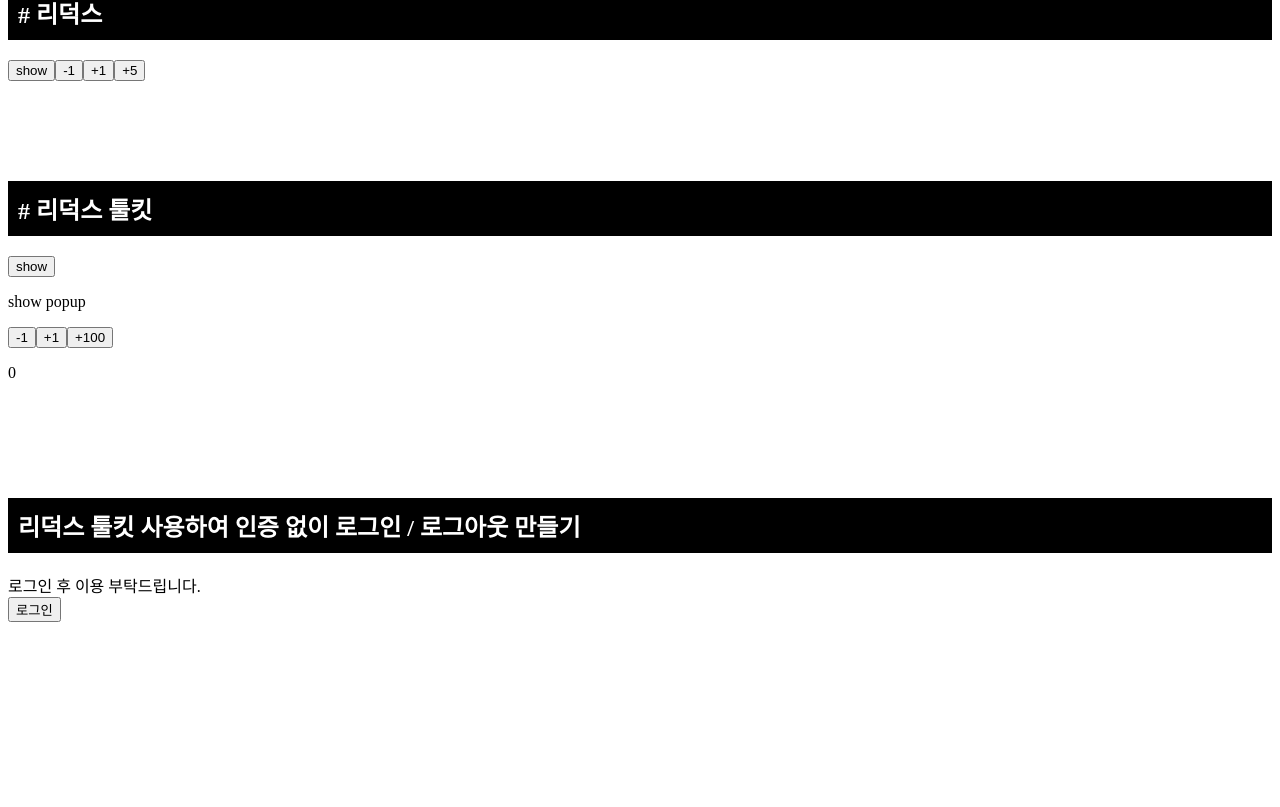
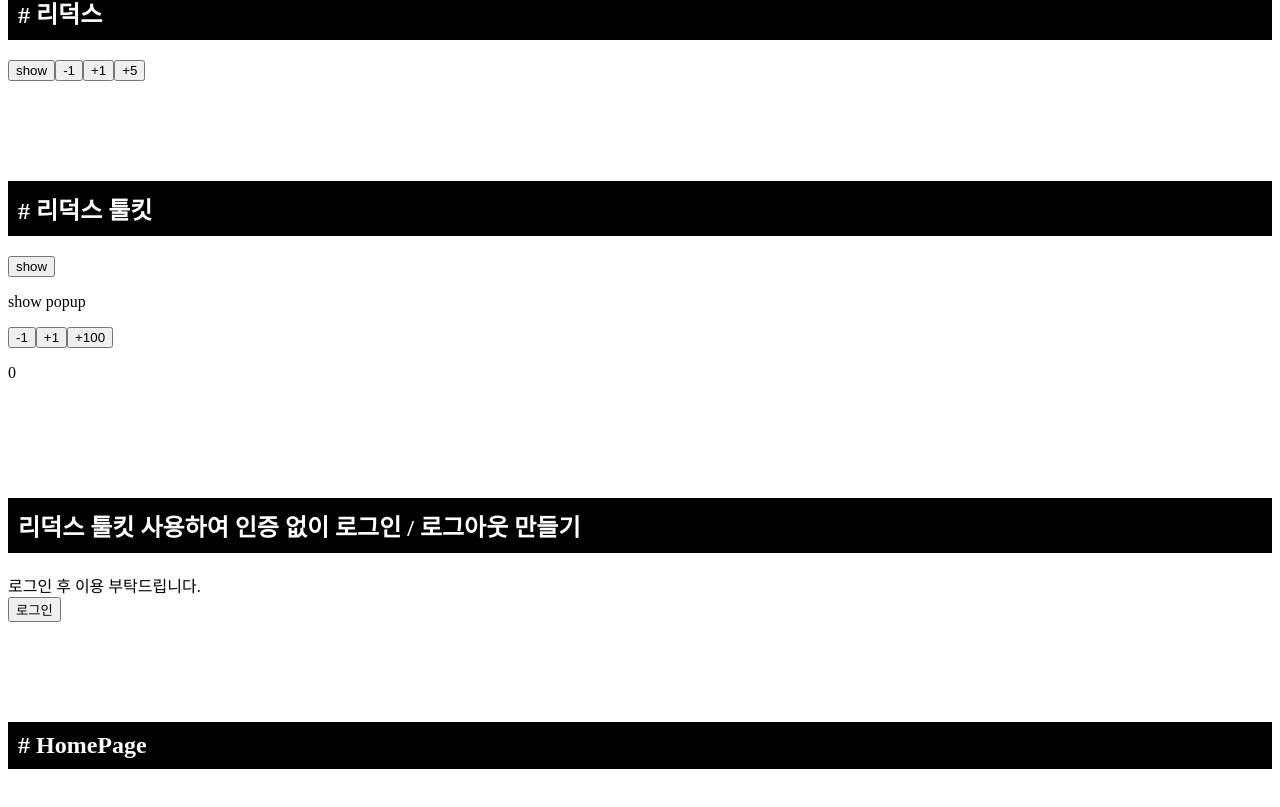
Before and after one commit to wangkodok/react-toy, a React (Vite) app: page / in a window 1280 px wide. Shown: the part 5913-6720 px from the top of the page. Before the commit the page ends 6595 px from the top, so only its background shows below. Built offline with nearby package versions, Linux system fonts and the light colour scheme.

Commit message:
React Router 설치 및 페이지 라우팅

```diff
--- a/package.json
+++ b/package.json
@@ -14,6 +14,7 @@
     "react": "^18.2.0",
     "react-dom": "^18.2.0",
     "react-redux": "^9.1.0",
+    "react-router-dom": "^6.22.3",
     "redux": "^5.0.1",
     "styled-components": "^6.1.8"
   },
--- a/src/App.jsx
+++ b/src/App.jsx
@@ -27,6 +27,7 @@ import SetInterval from "./SetInterval";
 import Redux from "./Redux";
 import ReduxToolkit from "./ReduxToolkit";
 import ReduxToolkitLoginLogout from "./ReduxToolkitLoginLogout";
+import RouterPage from "./RouterPage";
 
 export default function App() {
   return (
@@ -60,6 +61,7 @@ export default function App() {
       <Redux />
       <ReduxToolkit />
       <ReduxToolkitLoginLogout />
+      <RouterPage />
     </div>
   );
 }
--- /dev/null
+++ b/src/RouterPage.jsx
@@ -0,0 +1,18 @@
+import { createBrowserRouter, RouterProvider } from "react-router-dom";
+import HomePage from "./pages/HomePage";
+import ProductsPage from "./pages/ProductsPage";
+
+const router = createBrowserRouter([
+  {
+    path: "/",
+    element: <HomePage />,
+  },
+  {
+    path: "/products",
+    element: <ProductsPage />,
+  },
+]);
+
+export default function RouterPage() {
+  return <RouterProvider router={router} />;
+}
--- /dev/null
+++ b/src/pages/HomePage.jsx
@@ -0,0 +1,7 @@
+export default function HomePage() {
+  return (
+    <section>
+      <h1># HomePage</h1>
+    </section>
+  );
+}
--- /dev/null
+++ b/src/pages/ProductsPage.jsx
@@ -0,0 +1,7 @@
+export default function ProductsPage() {
+  return (
+    <section>
+      <h1># ProductsPage</h1>
+    </section>
+  );
+}
```
Also changed, not shown: 1 other file (tests, documents, lock files or other folders).
